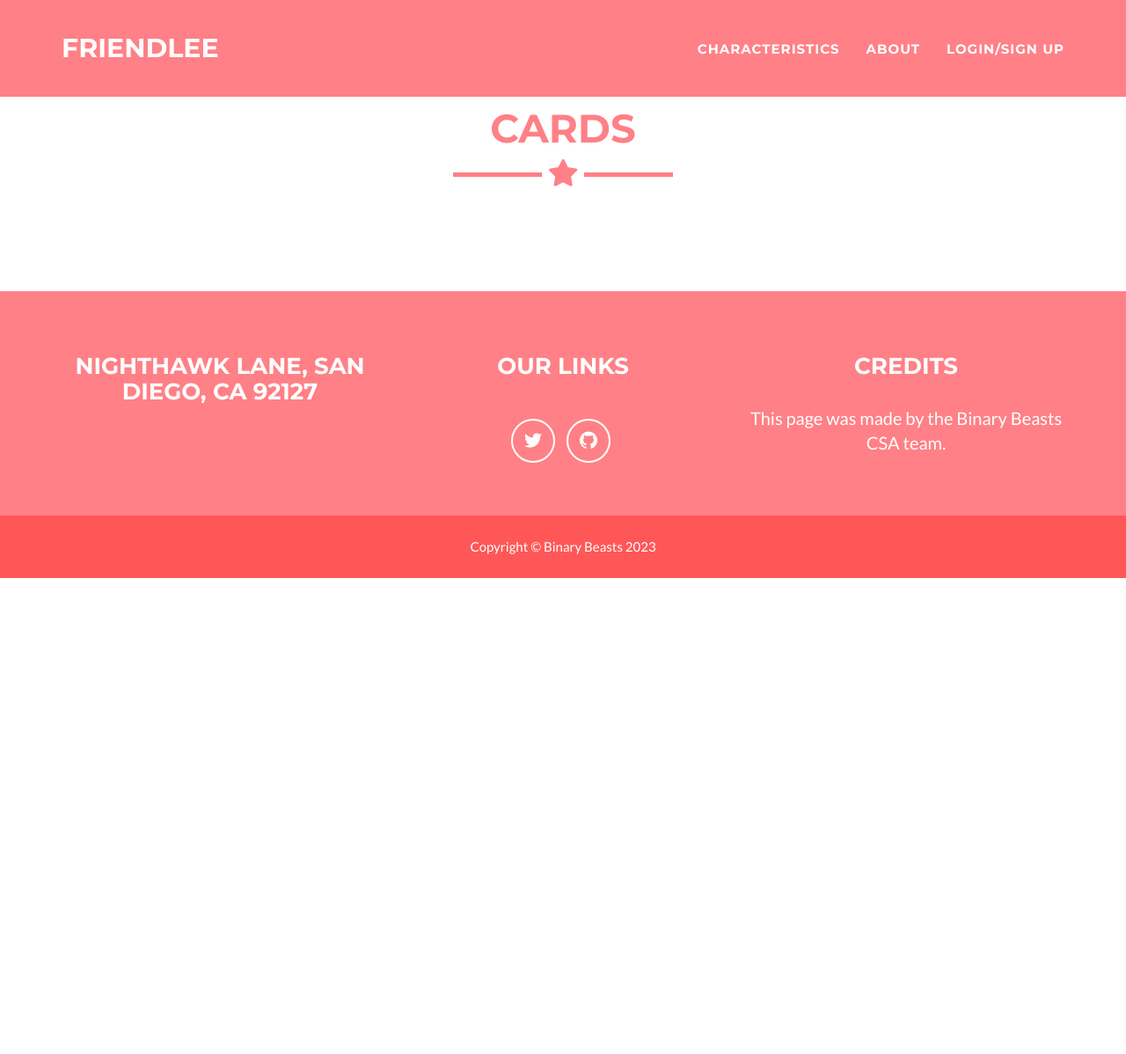
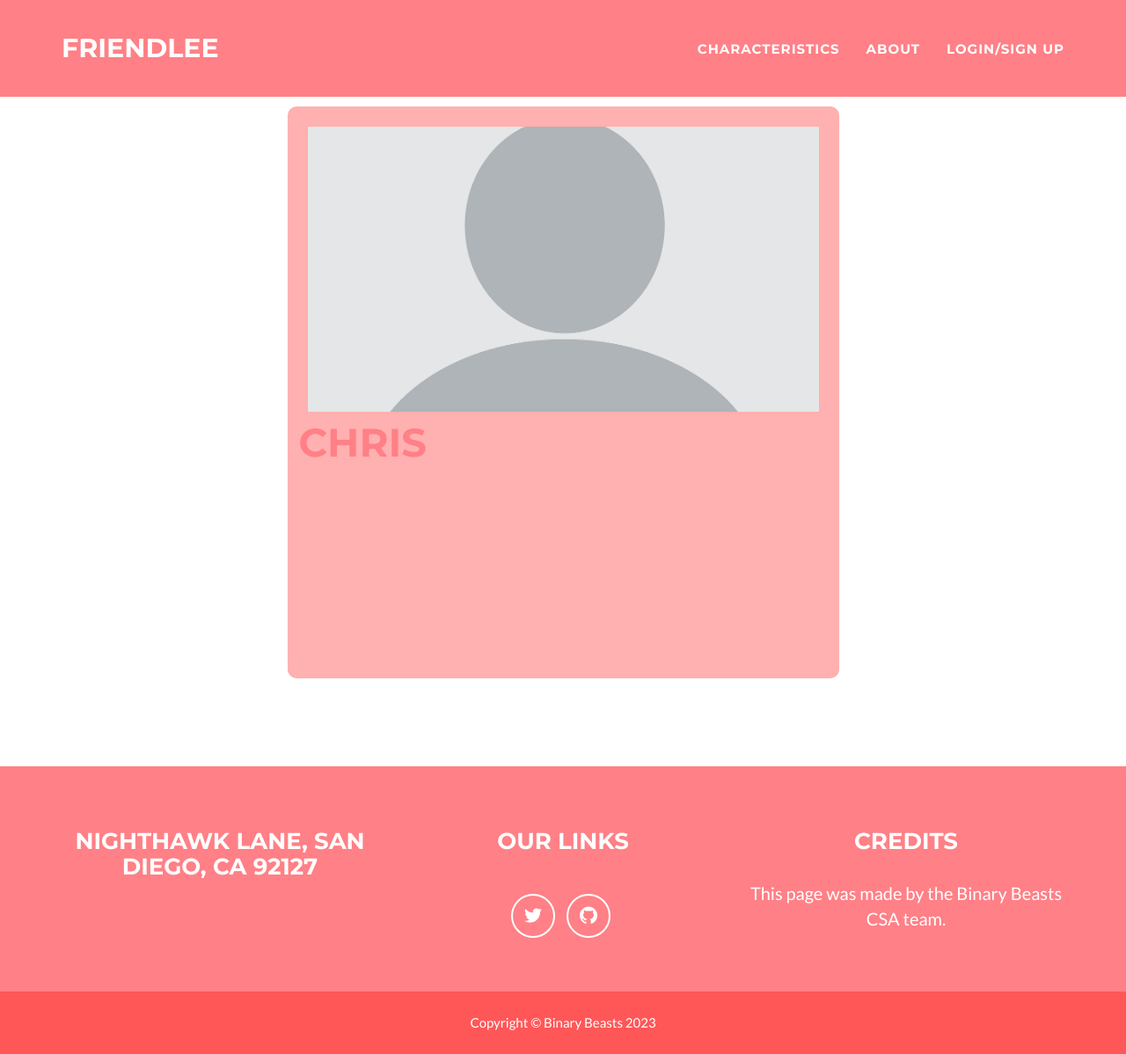
Before and after one commit to deimie/binaryBeasts-frontend, a Jekyll site: the page built from pages/testpage.html, in a window 1280 px wide and 1198 px high. Shown: the whole window at 88% size. Built offline with Jekyll 4.4.1, drawn with Linux system fonts in a browser that asks for light colours; nearby versions of some CDN libraries; library files that are not in the unit come from our copies.

Commit message:
working on cards

```diff
--- a/_includes/cards.html
+++ b/_includes/cards.html
@@ -4,9 +4,30 @@
     <div class="container portfolio-flex-grid">
       <div class="row">
         <div class="col-lg-12 text-center">
-          <h2>Cards</h2>
-          <hr class="star-primary">
+          <div class=fuck>
+            <img src="/img/profilePic.png">
+            <h2>Chris</h2>
+          </div>
         </div>
       </div>
     </div>
   </section>
+
+<style>
+  img {
+    width: 100%;
+    height: 55%;
+    object-fit: cover;
+    padding: 10px;
+
+  }
+  .fuck {
+    background-color: #{{ site.color.primary }};
+    width: 55%;
+    margin: auto;
+    padding: 13px;
+    height: 650px;
+    border-radius:10px;
+    text-align: left;
+  }
+</style>
--- a/_includes/login_static.html
+++ b/_includes/login_static.html
@@ -1,7 +1,7 @@
 <!-- Contact Section -->
 <script src="/js/loginControl.js"></script>
 
-<section id="login" style="display:none;">
+<section id="login">
   <div class="container">
     <div class="row">
       <div class="col-lg-12 text-center">
--- a/_includes/signup_static.html
+++ b/_includes/signup_static.html
@@ -2,7 +2,7 @@
 <script src="/js/jqBootstrapValidation.js"></script>
 <script src="/js/loginControl.js"></script>
 
-<section id="signup">
+<section id="signup" style="display:none;">
   <div class="container">
     <div class="row">
       <div class="col-lg-12 text-center">
@@ -12,7 +12,7 @@
     </div>
     <div class="row">
       <div class="col-lg-8 col-lg-offset-2">
-        <form action="//formspree.io/{{ site.email }}" method="POST" name="sentMessage" id="contactForm" novalidate>
+        <form action="https://formspree.io/f/meqwenwq" method="POST" name="sentMessage" id="contactForm" novalidate>
           <div class="row control-group">
             <div class="form-group col-xs-12 floating-label-form-group controls">
               <label for="name">First Name</label>
--- a/js/jqBootstrapValidation.js
+++ b/js/jqBootstrapValidation.js
@@ -796,7 +796,7 @@
 				name: "Passwordagain",
 				type: "match",
 				match: "password",
-				message: "Does not match the given password<!-- data-validator-paswordagain-message to override -->"
+				message: "Passwords do not match.<!-- data-validator-paswordagain-message to override -->"
 			},
 			positive: {
 				name: "Positive",
```
Also changed, not shown: img/icons/Wireframe Binary Beasts (1).ico (added), img/icons/denyFriend.ico (added), img/profile.png, img/profilePic.png (added), 1 other file.
